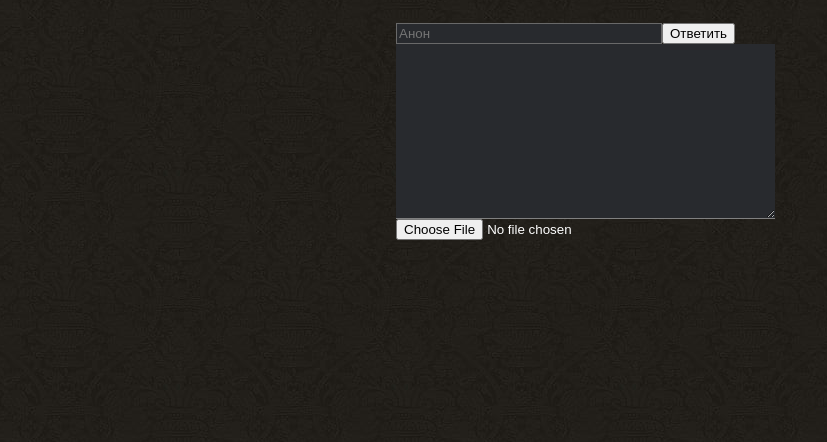
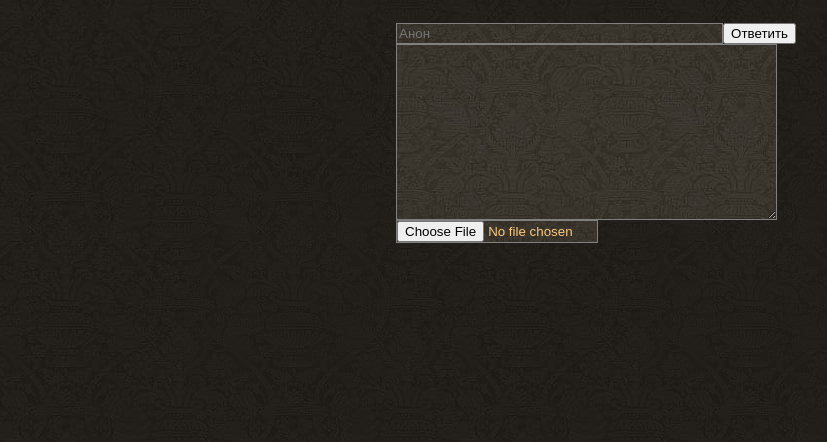
Before and after one commit to sshh0/mboard, a Django app: template templates/post_error.html in a window 1280 px wide. Shown: the part 38-480 px from the top of the page, without its empty margins (44-871 px from the left). Run offline with Django 4.2, Linux system fonts and the light colour scheme; tables that the repository leaves empty hold one stand-in row (values such as "Sample post"); the template is opened without the code that fills it: values that come from a table or form of the project are taken from there, most other values are stand-ins (such as "Sample title", 1, 10 or a date in 2020); parts of the project's set-up code (start-up, migrations or seed data) failed here and were passed over.

Commit message:
js, css small fix

```diff
--- a/mboard/static/css/css.css
+++ b/mboard/static/css/css.css
@@ -111,9 +111,19 @@ summary {
 }
 
 #postForm {
-    color: white;
     width: 400px;
     margin: 2% auto auto;
+}
+
+#quickPostForm {
+    position: fixed;
+    left: 30%;
+    top: 40%;
+}
+
+form {
+    margin-left: auto;
+    margin-right: auto;
 }
 
 #id_file {
@@ -164,35 +156,30 @@ summary {
 }
 
 textarea {
-    background-color: #282A2E;
+    background: #3E3C38 url('muon_inputs.jpg');
+    color: #FEC77D;
     font-size: inherit;
     font-family: inherit;
+    outline: none;
+    border: 1px solid gray ;
+    display: block;
 }
 
-#id_text {
-    display: block;
-    border: none;
-    color: white;
-    resize: both;
-    min-width: 350px;
-    outline: none;;
-    border-bottom: 1px solid gray;
-}
-
-#id_poster {
-    background-color: #282a2e;
+input {
+    background: #3E3C38 url('muon_inputs.jpg');
     outline: none;
-    color: white;
-    border: 1px solid dimgray;
-    width: 100%;
-}
-
-#postForm div #id_poster {
-    width: 65%;
+    color: #FEC77D;
+    border: 1px solid gray ;
+    flex-grow: 1;
 }
 
 #quickPostHeader {
     padding: 7px;
+    background: #3E3C38 url('muon_inputs.jpg')
+}
+
+.postHeader a {
+    color: inherit;
 }
 
 .errorlist {
--- a/mboard/static/js/js.js
+++ b/mboard/static/js/js.js
@@ -38,7 +38,7 @@ document.querySelectorAll('#id_file').forEach((file) => file.addEventListener('c
 }))
 
 function submitForm(ev) {
-    ev.preventDefault()
+    ev.preventDefault();
     const formElmnt = ev.target;
     let form = new FormData(formElmnt);
     if (form.get('file').name === "" && form.get('text') === "") {
@@ -68,7 +68,7 @@ function submitForm(ev) {
                 if (r.status === 200) {
                     fetchNewPosts();
                     formElmnt.reset();
-                    formElmnt.hidden = true;
+                    if (formElmnt.id === 'quickPostForm') formElmnt.hidden = true;
                     formElmnt.querySelector('.errorlist').hidden = true;
                     formElmnt.querySelector('.captcha').click();
                     formElmnt.querySelector('.clear-file-btn').style.visibility = 'hidden';
@@ -252,7 +252,7 @@ function addTooltip(quoteElmnt, loadAndShow=false) {
             // showOnCreate: true,
             // interactive: true,
             content: template.content.firstChild,
-            placement: 'top', //right-end
+            placement: 'auto-end', //top right-end
             maxWidth: 800,
             animation: false,
             appendTo: quoteElmnt.parentNode,
@@ -349,7 +349,7 @@ function ApplyJsOnFetchedElements() {
                 node.querySelectorAll('.quote')?.forEach((quote) => {
                     constructReplyElmnt(quote);
                     addTooltip(quote);
-                    addTooltip(document.querySelector(`[data-id='${quote.dataset.quote}'] .reply`));
+                    addTooltip(document.querySelector(`.reply[data-quote="${quote.closest('.post').dataset.id}"]`));
                 });
             }
         });
@@ -360,7 +360,6 @@ function ApplyJsOnFetchedElements() {
         observer.observe(elmnt, {childList: true});
     });
 }
-
 
 function expandImage(click) {
     click.preventDefault();
@@ -380,9 +379,7 @@ function expandImage(click) {
 
 function showQuickPostForm() {
     quickPostForm.elements['id_file'].required = false;
-    for (let i = 0; i < postsLinks.length; i++) {
-        postsLinks[i].addEventListener('click', setTextValue);
-    }
+    postsLinks.forEach((link) => link.addEventListener('click', setTextValue));
     document.getElementById('closebutton').addEventListener('click', () => {
         quickPostForm.hidden = true;
         quickPostFormTextArea.value = '';
@@ -393,7 +390,6 @@ function setTextValue(e) {
     e.preventDefault();
     quickPostForm.hidden = false;
     if (!quickPostForm.hidden) {
-        {
             quickPostFormTextArea.setRangeText(`>>` + this.closest('article').dataset.id + '\n');
             quickPostFormTextArea.selectionStart = quickPostFormTextArea.selectionEnd = quickPostFormTextArea.value.length;
             try {
@@ -407,7 +403,6 @@ function setTextValue(e) {
             }
             quickPostForm.elements['id_thread_id'].value = this.closest('section').dataset.threadid;
             quickPostFormTextArea.focus();
-        }
     }
 }
 
@@ -443,9 +438,9 @@ function focusTextArea() {
 }
 
 function altEnterFormSubmit() {
-    document.querySelectorAll('textarea').forEach((area) => area.addEventListener('keydown', (keyboardEv) => {
-        if (keyboardEv.altKey && keyboardEv.code === 'Enter') {
-            window.document.activeElement.parentElement.submit();
+    document.querySelectorAll('textarea').forEach((area) => area.addEventListener('keydown', (ev) => {
+        if (ev.altKey && ev.code === 'Enter') {  // form.submit() doesn't trigger 'submit' event (????)
+            ev.target.parentElement.querySelector('button[type="submit"]').click();
         }
     }));
 }
```
Also changed, not shown: other parts of mboard/static/css/css.css (+5 -33 lines), mboard/static/css/muon_inputs.jpg (added).
